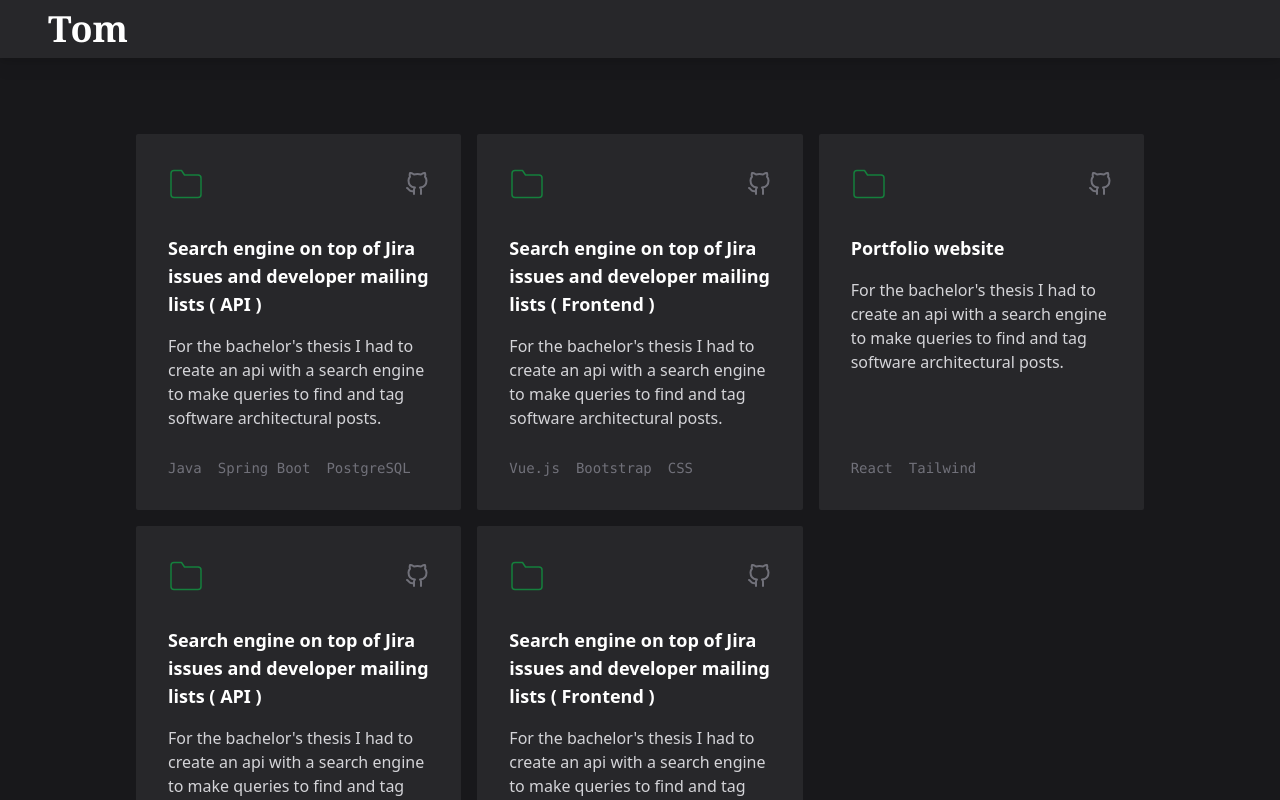
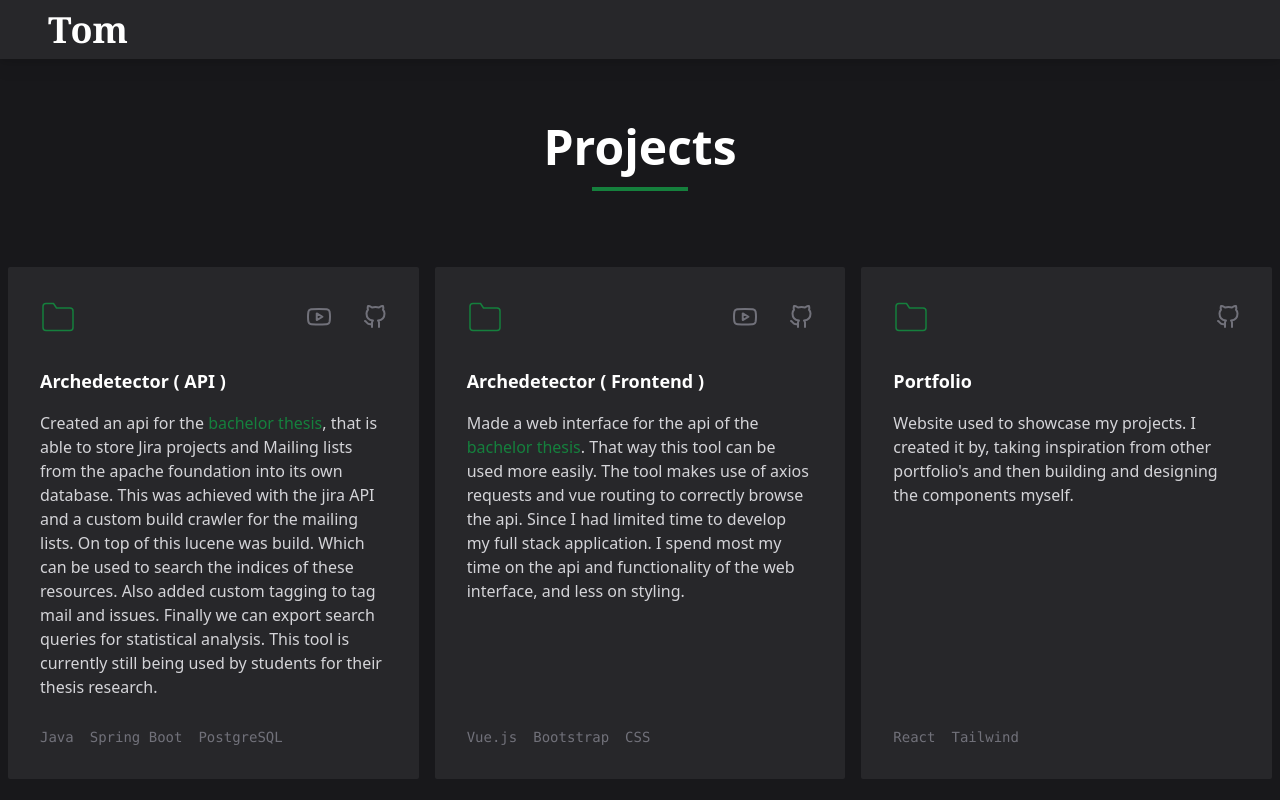
Before and after one commit to tomdenboon/portfolio-v1, a React (Create React App) app: page /contact in a window 1280 px wide. Built offline with nearby package versions, Linux system fonts and the light colour scheme.

Commit message:
revamped design added pdf link

```diff
--- a/src/components/CustomButton.js
+++ b/src/components/CustomButton.js
@@ -3,8 +3,8 @@ import React from "react";
 function CustomButton1(props) {
   return (
     <button
-      className="px-3 py-1 text-green-700 transition-all
-      duration-300 border-2 rounded select-none
+      className="px-3 py-2 text-green-700 transition-all
+      duration-300 border rounded select-none
       border-green-700 hover:bg-green-700 hover:bg-opacity-10
       hover:border-opacity-100 ease--out"
     >
--- a/src/components/Navbar.js
+++ b/src/components/Navbar.js
@@ -4,7 +4,7 @@ import CustomButton1 from "./CustomButton";
 import { NavLink } from "react-router-dom";
 import { useDispatch } from "react-redux";
 import { isNavbarLoaded } from "../actions";
-
+import Cv from "../content/cv.pdf";
 function Navbar() {
   const dispatch = useDispatch();
   useEffect(() => {
@@ -17,14 +17,11 @@ function Navbar() {
   }, [dispatch]);
 
   return (
-    <div className="top-0 left-0 flex items-center justify-between w-full h-16 px-12 font-mono bg-gray-800 filter drop-shadow-lg">
-      <NavLink
-        to="/"
-        className="font-serif text-4xl font-bold opacity-0 cursor-pointer animate-fade-in"
-      >
+    <div className="top-0 left-0 flex items-center justify-between w-full h-16 px-12 font-mono bg-gray-800 filter drop-shadow-lg z-10">
+      <NavLink to="/" className="font-serif text-4xl font-bold animate-fade-in">
         Tom
       </NavLink>
-      <div className="items-center hidden sm:flex">
+      <div className="hidden md:flex">
         <NavbarItem routeName="/" fadeInDelay="100">
           About
         </NavbarItem>
@@ -32,9 +29,9 @@ function Navbar() {
           Projects
         </NavbarItem>
         <div className="ml-8 opacity-0 animate-fade-in-down-delay-300">
-          <NavLink to="/resume">
-            <CustomButton1 title="Resume" />
-          </NavLink>
+          <a href={Cv} target="_blank" rel="noreferrer">
+            <CustomButton1 title="Resumé" />
+          </a>
         </div>
       </div>
     </div>
--- a/src/components/ProjectCard.js
+++ b/src/components/ProjectCard.js
@@ -1,7 +1,7 @@
 import React from "react";
 import HoverUpWrapper from "./wrappers/HoverUpWrapper";
 import FadeInAnimationWrapper from "./wrappers/FadeInAnimationWrapper";
-import { FiGithub, FiFolder } from "react-icons/fi";
+import { FiGithub, FiFolder, FiYoutube } from "react-icons/fi";
 
 function ProjectCard(props) {
   function ProjectCardOuter(props) {
@@ -10,7 +10,7 @@ function ProjectCard(props) {
 
   function ProjectCardInner(props) {
     return (
-      <div className="relative flex flex-col px-8 py-8 bg-gray-800 select-none group rounded-sm">
+      <div className="relative w-full flex flex-col px-8 py-8 bg-gray-800 select-none group rounded-sm">
         {props.children}
       </div>
     );
@@ -18,10 +18,21 @@ function ProjectCard(props) {
 
   function ProjectCardHeader() {
     return (
-      <div className="w-full flex justify-between items-center transition ease-in-out duration-200">
+      <div className="flex justify-between items-center transition ease-in-out duration-200">
         <div className="text-4xl text-green-700">
           <FiFolder className="stroke-current stroke-1" />
         </div>
+        <div className="flex gap-8">
+          {props.youtubeLink !== "" && (
+            <a
+              href={props.youtubeLink}
+              target="_blank"
+              rel="noreferrer"
+              className=" text-2xl text-gray-500 hover:text-green-700 transition ease-in-out duration-200"
+            >
+              <FiYoutube />
+            </a>
+          )}
           <a
             href={props.githubLink}
             target="_blank"
@@ -30,6 +41,7 @@ function ProjectCard(props) {
           >
             <FiGithub />
           </a>
+        </div>
       </div>
     );
   }
--- a/src/components/Projects.js
+++ b/src/components/Projects.js
@@ -1,54 +1,70 @@
 import React from "react";
 import ProjectCard from "./ProjectCard";
+import FadeInAnimationWrapper from "./wrappers/FadeInAnimationWrapper";
 
 function Projects(props) {
   return (
-    <div className="h-screen overflow-y-auto flex flex-col items-center py-16">
-      <div className="max-w-screen-lg grid xl:grid-cols-3 md:grid-cols-2 sm:grid-cols-1 grid-flow-row auto-rows-max">
+    <div className="h-screen overflow-y-auto flex flex-col items-center pb-2">
+      <FadeInAnimationWrapper delay={100} direction="down" waitForNavbar={true}>
+        <div className="flex flex-col items-center text-5xl font-semibold py-16 ">
+          Projects
+          <div className="w-1/2 h-1 mt-4 bg-green-700"></div>
+        </div>
+      </FadeInAnimationWrapper>
+      <div className="max-w-screen-xl grid xl:grid-cols-3 md:grid-cols-2 sm:grid-cols-1 grid-flow-row auto-rows-max">
         <ProjectCard
-          fadeInDelay={100}
+          fadeInDelay={400}
+          youtubeLink="https://youtu.be/LJU1tSHsynk"
           githubLink="https://github.com/tomdenboon/Archedetector"
-          title=" Search engine on top of Jira issues and developer mailing lists ( API )"
+          title="Archedetector ( API )"
           tags={["Java", "Spring Boot", "PostgreSQL"]}
         >
-          For the bachelor's thesis I had to create an api with a search engine
-          to make queries to find and tag software architectural posts.
-        </ProjectCard>
-        <ProjectCard
-          fadeInDelay={200}
-          githubLink="https://github.com/tomdenboon/Archedetector-site"
-          title=" Search engine on top of Jira issues and developer mailing lists ( Frontend )"
-          tags={["Vue.js", "Bootstrap", "CSS"]}
-        >
-          For the bachelor's thesis I had to create an api with a search engine
-          to make queries to find and tag software architectural posts.
-        </ProjectCard>
-        <ProjectCard
-          fadeInDelay={300}
-          githubLink="https://github.com/tomdenboon/tom-site"
-          title="Portfolio website"
-          tags={["React", "Tailwind"]}
-        >
-          For the bachelor's thesis I had to create an api with a search engine
-          to make queries to find and tag software architectural posts.
-        </ProjectCard>
-        <ProjectCard
-          fadeInDelay={400}
-          githubLink="https://github.com/tomdenboon/Archedetector"
-          title=" Search engine on top of Jira issues and developer mailing lists ( API )"
-          tags={["Java", "Spring Boot", "PostgreSQL"]}
-        >
-          For the bachelor's thesis I had to create an api with a search engine
-          to make queries to find and tag software architectural posts.
+          Created an api for the{" "}
+          <a
+            href="https://fse.studenttheses.ub.rug.nl/25813/"
+            className="text-green-700 hover:underline"
+          >
+            bachelor thesis
+          </a>
+          , that is able to store Jira projects and Mailing lists from the
+          apache foundation into its own database. This was achieved with the
+          jira API and a custom build crawler for the mailing lists. On top of
+          this lucene was build. Which can be used to search the indices of
+          these resources. Also added custom tagging to tag mail and issues.
+          Finally we can export search queries for statistical analysis. This
+          tool is currently still being used by students for their thesis
+          research.
         </ProjectCard>
         <ProjectCard
           fadeInDelay={500}
           githubLink="https://github.com/tomdenboon/Archedetector-site"
-          title=" Search engine on top of Jira issues and developer mailing lists ( Frontend )"
+          youtubeLink="https://youtu.be/LJU1tSHsynk"
+          title="Archedetector ( Frontend )"
           tags={["Vue.js", "Bootstrap", "CSS"]}
         >
-          For the bachelor's thesis I had to create an api with a search engine
-          to make queries to find and tag software architectural posts.
+          Made a web interface for the api of the{" "}
+          <a
+            href="https://fse.studenttheses.ub.rug.nl/25813/"
+            className="text-green-700 hover:underline"
+          >
+            bachelor thesis
+          </a>
+          . That way this tool can be used more easily. The tool makes use of
+          axios requests and vue routing to correctly browse the api. Since I
+          had limited time to develop my full stack application. I spend most my
+          time on the api and functionality of the web interface, and less on
+          styling.
+        </ProjectCard>
+        <ProjectCard
+          fadeInDelay={600}
+          githubLink="https://github.com/tomdenboon/tom-site"
+          youtubeLink=""
+          title="Portfolio"
+          tags={["React", "Tailwind"]}
+        >
+          Website used to showcase my projects. I created it by, taking
+          inspiration from other portfolio's and then building and designing the
+          components myself.
         </ProjectCard>
       </div>
     </div>
--- a/src/components/personCard/PersonCardLeft.js
+++ b/src/components/personCard/PersonCardLeft.js
@@ -1,35 +1,34 @@
-import React, { useState } from "react";
-import { FaGrin, FaGrinWink } from "react-icons/fa";
-import IconRow from "./IconRow";
+import React from "react";
+import useMediaQuery from "react-responsive";
+import { Link } from "react-router-dom";
+import CustomButton from "../CustomButton";
 import FadeInAnimationWrapper from "../wrappers/FadeInAnimationWrapper";
+import { formatTime } from "../../utils";
+import { useSelector } from "react-redux";
 
-function PersonCardLeft() {
-  const [isHoveredSmiley, setIsHoveredSmiley] = useState(false);
-
-  const toggleHover = () => {
-    setIsHoveredSmiley(!isHoveredSmiley);
-  };
+function PersonCardRight() {
+  const timer = useSelector((state) => state.timer);
+  const isMobile = useMediaQuery({ query: `(max-width: 640px)` });
 
   return (
-    <FadeInAnimationWrapper direction="up" delay="100" waitForNavbar={true}>
-      <div className="flex flex-col h-full w-full items-center p-10 duration-300 bg-gray-800 rounded-l-sm sm:rounded-r-none rounded-r-sm">
+    <FadeInAnimationWrapper
+      direction={isMobile ? "down" : "left"}
+      delay="400"
+      waitForNavbar={true}
+    >
+      <div className="flex flex-col justify-between items-center h-full bg-gray-800 rounded-l-sm sm:rounded-l-none rounded-r-sm p-8">
+        <Link to="/projects">
+          <CustomButton title="Projects" />
+        </Link>
         <div
-          className="flex items-center justify-center text-green-700 bg-gray-900 rounded-full sm:h-48 sm:w-48 h-36 w-36 sm:text-8xl text-7xl"
-          onMouseEnter={toggleHover}
-          onMouseLeave={toggleHover}
+          className="absolute font-mono text-3xl font-bold select-none text-green-700 hidden
+           transform translate-x-1/2 translate-y-1/2 xl:rotate-90 xl:-right-4 xl:bottom-1/2 -bottom-4 sm:-bottom-4 right-1/2"
         >
-          {isHoveredSmiley ? <FaGrinWink /> : <FaGrin />}
+          {formatTime(timer.time)}
         </div>
-        <div className="flex flex-col mt-5 font-serif text-2xl font-black text-center">
-          Tom den Boon
-        </div>
-        <div className="flex mt-5 font-mono text-lg font-black text-center text-gray-300">
-          Software Developer
-        </div>
-        <IconRow />
       </div>
     </FadeInAnimationWrapper>
   );
 }
 
-export default PersonCardLeft;
+export default PersonCardRight;
--- a/src/components/personCard/PersonCardRight.js
+++ b/src/components/personCard/PersonCardRight.js
@@ -13,35 +13,16 @@ function PersonCardRight() {
   return (
     <FadeInAnimationWrapper
       direction={isMobile ? "down" : "right"}
-      delay="100"
+      delay="400"
       waitForNavbar={true}
     >
-      <div className="h-full bg-gray-800 rounded-l-sm sm:rounded-l-none rounded-r-sm">
-        <div className="flex flex-col items-center justify-center pt-10 text-6xl font-bold sm:text-7xl">
-          Hello,
-          <div className="w-16 h-1 mt-2 bg-green-700"></div>
-        </div>
-        <div className="sm:flex">
-          <div className="flex flex-col items-center justify-center p-2 text-center sm:w-1/2">
-            loves learning new, and nee. Can work on all parts of the stack.
-            loves learning new, and nee. Can work on all parts of the stack.
-            loves learning new, and nee. Can work on all parts of the stack.
-            loves learning new, and nee. Can work on all parts of the stack.
-            <div className="flex items-center mt-2">
-              <Link to="/projects">
-                <CustomButton title="Projects" />
-              </Link>
-            </div>
-          </div>
-          <div className="flex p-2 text-center sm:w-1/2">
-            loves learning new, and nee. Can work on all parts of the stack.
-            loves learning new, and nee. Can work on all parts of the stack.
-            loves learning new, and nee. Can work on all parts of the stack.
-            loves learning new, and nee. Can work on all parts of the stack.
-          </div>
-        </div>
+      <div className="flex flex-col justify-between items-center h-full bg-gray-800 rounded-l-sm sm:rounded-l-none rounded-r-sm p-8">
+        Hi I am a software developer with a passion for
+        <Link to="/projects">
+          <CustomButton title="Projects" />
+        </Link>
         <div
-          className="absolute flex font-mono text-3xl font-bold select-none text-green-700
+          className="absolute font-mono text-3xl font-bold select-none text-green-700 hidden
            transform translate-x-1/2 translate-y-1/2 xl:rotate-90 xl:-right-4 xl:bottom-1/2 -bottom-4 sm:-bottom-4 right-1/2"
         >
           {formatTime(timer.time)}
--- a/src/components/wrappers/HoverUpWrapper.js
+++ b/src/components/wrappers/HoverUpWrapper.js
@@ -15,7 +15,7 @@ function HoverUpWrapper(props) {
     >
       <div
         className={
-          "flex transform duration-300 ease-in-out " +
+          "w-full flex transform duration-300 ease-in-out " +
           (isWrapperHovered
             ? "-translate-y-" + props.hoverHeight
             : "-translate-y-0")
--- a/tailwind.config.js
+++ b/tailwind.config.js
@@ -93,6 +93,10 @@ module.exports = {
         "fade-in-up-delay-900": "fade-in-up 0.3s ease-in 0.9s both",
         "fade-in-up-delay-1000": "fade-in-up 0.3s ease-in 1.0s both",
         "fade-in-up-delay-1100": "fade-in-up 0.3s ease-in 1.1s both",
+        "fade-in-left-delay-100": "fade-in-left 0.3s ease-in 0.1s both",
+        "fade-in-left-delay-200": "fade-in-left 0.3s ease-in 0.2s both",
+        "fade-in-left-delay-300": "fade-in-left 0.3s ease-in 0.3s both",
+        "fade-in-left-delay-400": "fade-in-left 0.3s ease-in 0.4s both",
         "fade-in-left-delay-600": "fade-in-left 0.3s ease-in 0.6s both",
         "fade-in-right-delay-100": "fade-in-right 0.3s ease-in 0.1s both",
         "fade-in-right-delay-200": "fade-in-right 0.3s ease-in 0.2s both",
```
Also changed, not shown: src/components/Home.js (+8 -1 lines), src/components/personCard/PersonCard.js (+4 -3 lines), src/components/personCard/PersonCardMiddle.js (added, +35 -0 lines), 1 other file (tests, documents, lock files or other folders). Lines whose indentation alone changed are shown as unchanged.
